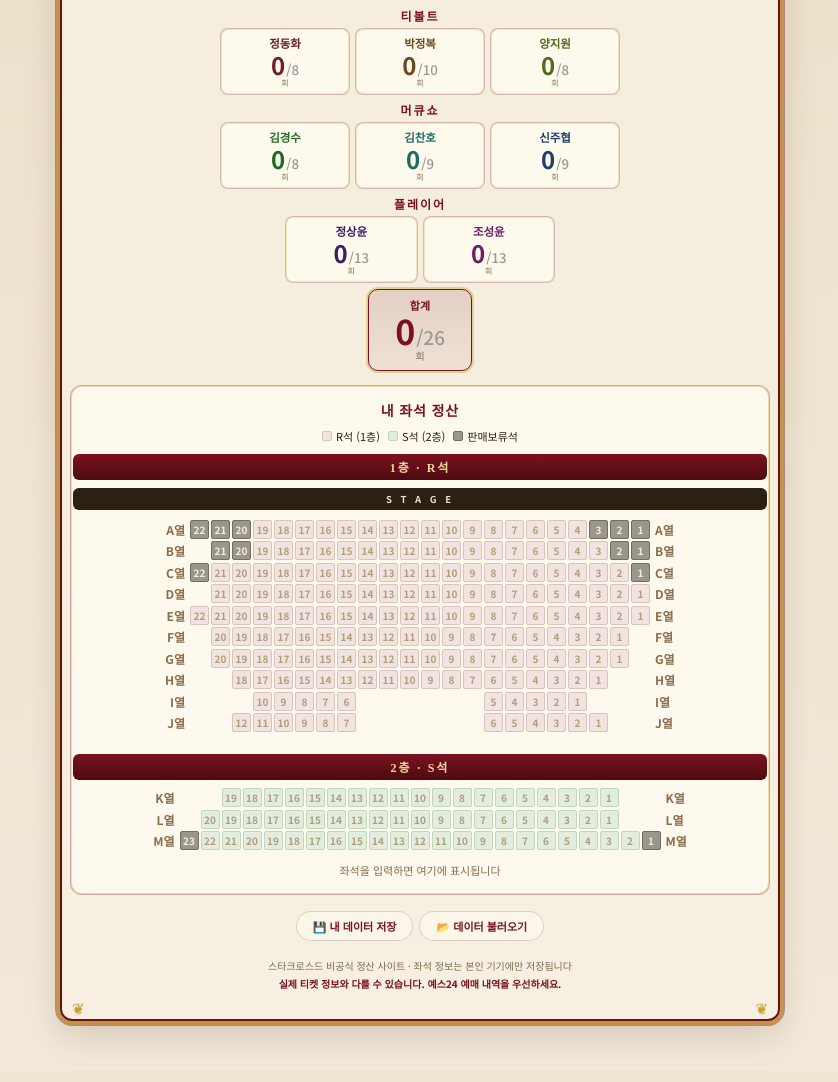
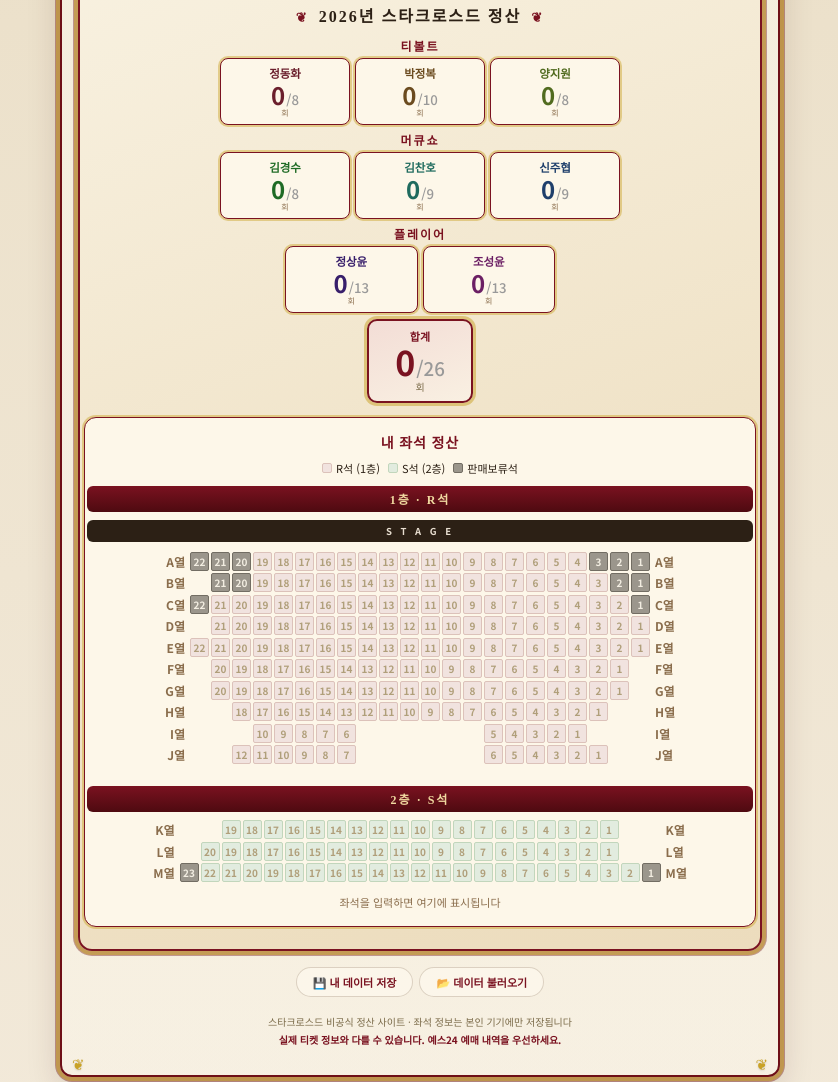
Before and after one commit to chichiandpopo/STARCROSSED, a plain HTML site: page index.html in a window 1280 px wide. Shown: the part 2558-3640 px from the top of the page, without its empty margins (220-1058 px from the left). Drawn offline with nearby package versions, Linux system fonts and the light colour scheme; a web font is replaced by a local one.

Commit message:
Update index.html

```diff
--- a/index.html
+++ b/index.html
@@ -148,6 +148,10 @@ body{font-family:'Noto Sans KR',sans-serif;
   display:inline-flex;align-items:center;gap:2px;color:white;}
 
 /* ---------- counting ---------- */
+#captureArea{background:linear-gradient(160deg,#f8f1e0 0%,#f0e3c8 55%,#ecdcbd 100%);
+  border:2px solid #7a1220;border-radius:14px;
+  box-shadow:0 0 0 4px rgba(201,162,39,0.55),0 0 0 5px rgba(110,15,22,0.4);
+  padding:18px 12px 22px;margin-top:10px;}
 .settle-title{text-align:center;font-size:16px;font-weight:700;color:#2c2015;letter-spacing:2px;
   margin:26px 0 10px;font-family:'Song Myung',serif;}
 .settle-title::before,.settle-title::after{content:'❦';color:#7a1220;font-size:13px;margin:0 10px;}
@@ -156,9 +160,9 @@ body{font-family:'Noto Sans KR',sans-serif;
 .counting-box{display:flex;gap:4px;justify-content:center;flex-wrap:wrap;margin-bottom:2px;}
 .counting-box.grid3{display:grid;grid-template-columns:repeat(3,1fr);gap:5px;max-width:400px;margin:0 auto 2px;}
 .counting-box.grid2{display:grid;grid-template-columns:repeat(2,1fr);gap:5px;max-width:270px;margin:0 auto 2px;}
-.count-card{flex:1;min-width:60px;max-width:95px;background:rgba(255,251,240,0.85);border-radius:8px;
-  padding:6px 3px;text-align:center;border:1px solid rgba(110,15,22,0.28);
-  box-shadow:inset 0 0 0 1px rgba(201,162,39,0.25);}
+.count-card{flex:1;min-width:60px;max-width:95px;background:#fdf7e9;border-radius:8px;
+  padding:6px 3px;text-align:center;border:1.5px solid #7a1220;
+  box-shadow:0 0 0 2px rgba(201,162,39,0.45);}
 .counting-box.grid3 .count-card,.counting-box.grid2 .count-card{flex:none;min-width:0;max-width:none;width:auto;}
 .count-card{transition:opacity 0.15s,filter 0.15s;}
 .count-card.dim{opacity:0.32;filter:grayscale(70%);}
@@ -166,17 +170,17 @@ body{font-family:'Noto Sans KR',sans-serif;
 .count-card .cnt-num{font-size:19px;font-weight:700;line-height:1;}
 .count-card .cnt-label{font-size:8px;color:#8a6d4c;}
 .cnt-total-box{display:flex;justify-content:center;margin:6px 0;}
-.cnt-total-card{background:linear-gradient(180deg,rgba(122,18,32,0.14),rgba(122,18,32,0.06));border-radius:10px;padding:7px 26px;text-align:center;
-  border:1.5px solid #7a1220;box-shadow:0 0 0 2px rgba(201,162,39,0.4);}
+.cnt-total-card{background:linear-gradient(160deg,#f3ddd6,#f9f0e2);border-radius:10px;padding:7px 26px;text-align:center;
+  border:2px solid #7a1220;box-shadow:0 0 0 3px rgba(201,162,39,0.5);}
 .cnt-total-card .cnt-name{font-size:11px;font-weight:700;color:#7a1220;margin-bottom:1px;}
 .cnt-total-card .cnt-num{font-size:27px;font-weight:700;color:#7a1220;line-height:1;}
 .cnt-total-card .cnt-label{font-size:10px;color:#7a6a48;}
 .cnt-total-of{font-size:0.55em;font-weight:500;color:#999;margin-left:1px;}
 
 /* ---------- seat map ---------- */
-.seat-map-section{max-width:740px;margin:14px -8px 0;background:rgba(255,251,240,0.85);
-  border-radius:12px;padding:14px 2px 16px;border:1.5px solid rgba(110,15,22,0.35);
-  box-shadow:inset 0 0 0 1px rgba(201,162,39,0.35);}
+.seat-map-section{max-width:740px;margin:14px -8px 0;background:#fdf7e9;
+  border-radius:12px;padding:14px 2px 16px;border:1.5px solid #7a1220;
+  box-shadow:0 0 0 2px rgba(201,162,39,0.45);}
 .seat-map-title{text-align:center;font-size:14px;font-weight:700;color:#7a1220;margin-bottom:8px;
   letter-spacing:1px;font-family:'Song Myung',serif;}
 .stage-box{background:#2c2015;color:#e8ded0;border-radius:6px;text-align:center;font-size:11px;
@@ -472,7 +476,7 @@ async function saveSettlementImage(){
   const origText=btn.textContent;
   btn.disabled=true; btn.textContent='📸 저장 중...';
   try{
-    const canvas=await html2canvas(el,{backgroundColor:'#f3ecd8',scale:2,useCORS:true});
+    const canvas=await html2canvas(el,{backgroundColor:'#f0e3c8',scale:2,useCORS:true});
     const jpgUrl=canvas.toDataURL('image/jpeg',0.92);
     const a=document.createElement('a');
     a.href=jpgUrl;
```
